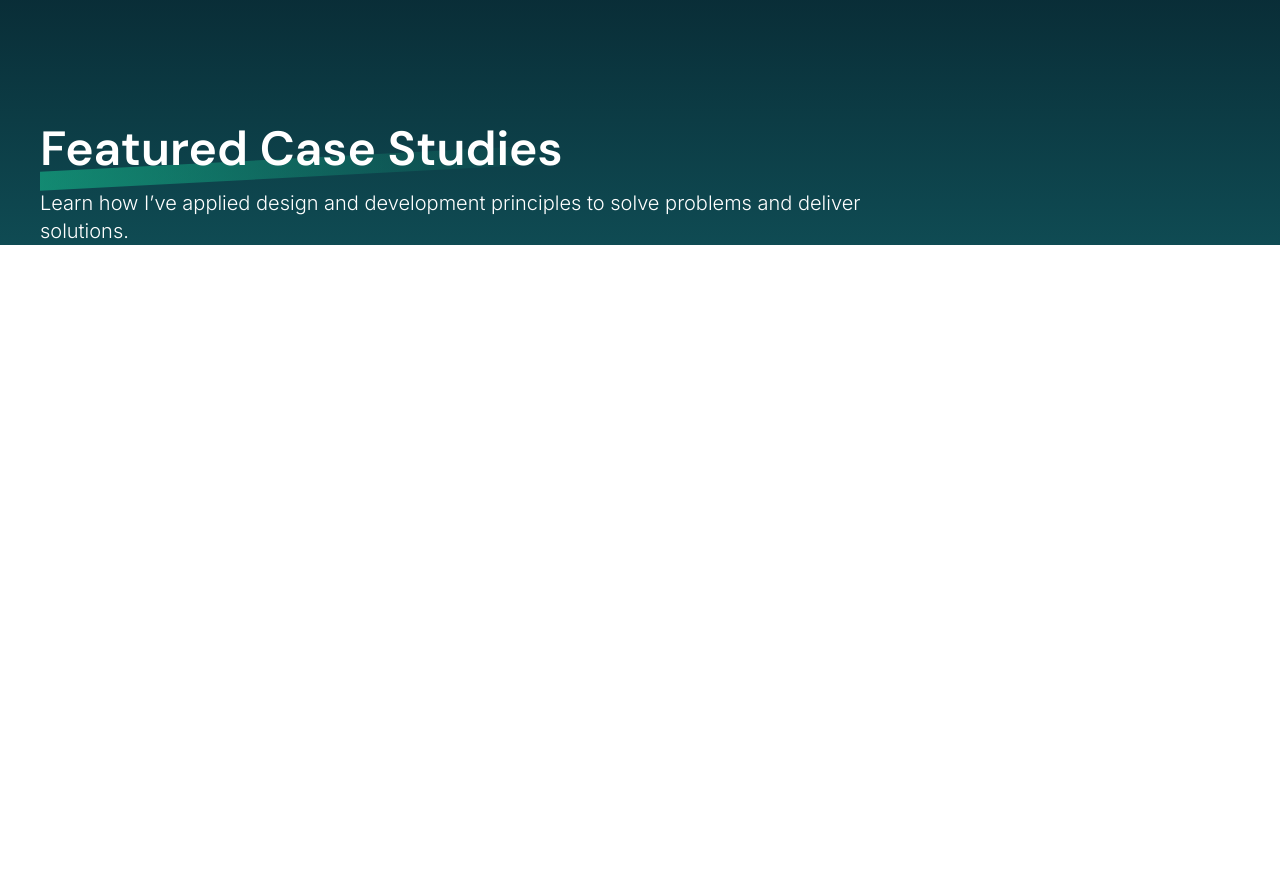
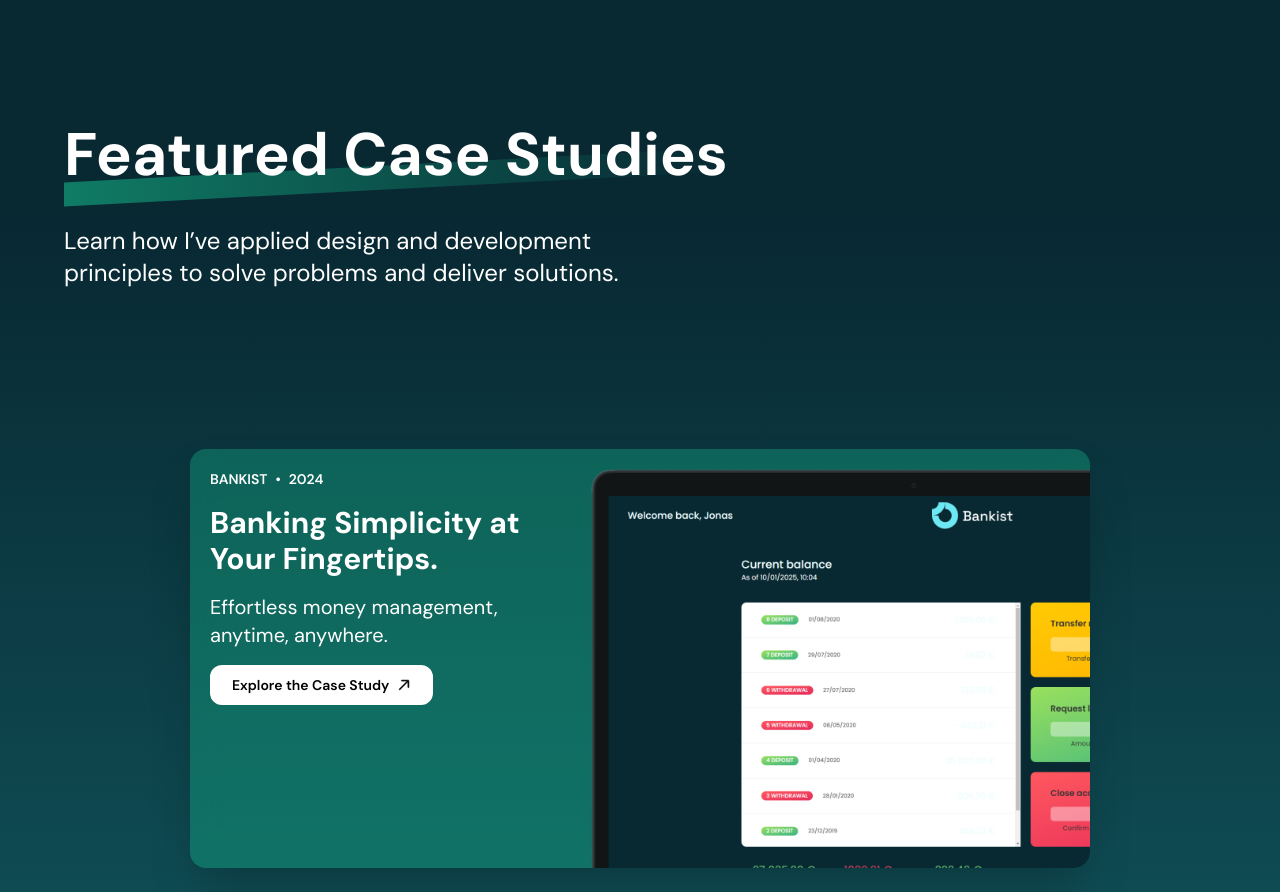
Before and after one commit to riddsep/portfolio-v2, a React (Vite) app: page / in a window 1280 px wide. Shown: the part 1042-1934 px from the top of the page. Before the commit the page ends 1287 px from the top, so only its background shows below. Built offline with nearby package versions, Linux system fonts and the light colour scheme.

Commit message:
feat: projects section

```diff
--- a/src/ui/Hero.jsx
+++ b/src/ui/Hero.jsx
@@ -21,7 +21,7 @@
             growth.
           </span>
         </p>
-        <p className="w-3/4 font-inter text-lg font-light sm:w-[480px] sm:text-xl md:text-3xl">
+        <p className="w-3/4 text-lg font-light sm:w-[480px] sm:text-xl md:text-3xl">
           <span className="font-semibold">1+ year experience </span>
           building responsive interfaces with React.js and Tailwind CSS.
         </p>
--- a/src/ui/Navbar.jsx
+++ b/src/ui/Navbar.jsx
@@ -5,7 +5,7 @@
 function Navbar() {
   const [isOpen, setIsOpen] = useState(false);
   return (
-    <div className="mx-auto flex items-center justify-between px-5 py-5 font-inter text-white sm:px-10 md:w-fit md:justify-center md:gap-5 md:rounded-full md:bg-[rgba(255,255,255,0.15)] md:py-2 md:backdrop-blur-3xl lg:max-w-6xl">
+    <div className="mx-auto flex items-center justify-between px-5 py-5 text-white sm:px-10 md:w-fit md:justify-center md:gap-5 md:rounded-full md:bg-[rgba(255,255,255,0.15)] md:py-2 md:backdrop-blur-3xl lg:max-w-6xl">
       <img src="/logo.svg" alt="logoipsum" className="w-12" />
       <div className="">
         <button
--- a/src/ui/Projects.jsx
+++ b/src/ui/Projects.jsx
@@ -1,22 +1,47 @@
+import { HiArrowUpRight } from "react-icons/hi2";
 import TechnologyIcons from "./TechnologyIcons";
 
 function Projects() {
   return (
-    <div className="bg-gradient2 text-white">
+    <div className="bg-gradient2 pb-6 text-white">
       <div className="mx-auto px-5 pt-24 md:max-w-xl lg:max-w-5xl">
         <h1 className="mb-10 text-center text-2xl md:text-3xl">
           Technologies I Use
         </h1>
         <TechnologyIcons />
       </div>
-      <div className="mt-28 px-5 sm:px-10">
-        <h1 className="highlight mb-4 text-3xl font-semibold md:text-5xl">
+      <div className="mt-28 px-5 sm:px-10 lg:mx-auto lg:max-w-6xl xl:px-0">
+        <h1 className="highlight mb-6 text-3xl font-bold sm:text-4xl md:text-5xl lg:mb-10 lg:text-6xl">
           <span className="relative"> Featured Case Studies</span>
         </h1>
-        <p className="font-inter font-light md:w-3/4 md:text-xl">
+        <p className="mb-40 w-full sm:text-xl md:max-w-[600px] md:text-xl lg:text-2xl">
           Learn how I’ve applied design and development principles to solve
           problems and deliver solutions.
         </p>
+
+        <div className="mx-auto flex flex-col overflow-hidden rounded-2xl bg-[#17CF97]/30 shadow-2xl backdrop-blur-md backdrop:blur-xl md:flex-row lg:max-w-[900px]">
+          <div className="flex shrink-0 flex-col gap-4 p-5 sm:max-w-[400px]">
+            <p className="flex items-center gap-2 text-sm font-semibold">
+              <span>BANKIST</span>
+              &bull;
+              <span>2024</span>
+            </p>
+            <h1 className="text-2xl font-bold sm:text-3xl">
+              Banking Simplicity at Your Fingertips.
+            </h1>
+            <p className="sm:text-xl">
+              Effortless money management, anytime, anywhere.
+            </p>
+            <button className="flex w-fit items-center gap-2 rounded-xl border-2 border-white bg-white px-5 py-2 text-sm font-semibold text-black hover:opacity-80">
+              Explore the Case Study
+              <HiArrowUpRight strokeWidth={1.2} />
+            </button>
+          </div>
+          <img
+            src="MacBook.png"
+            className="ml-auto w-full max-w-[500px] pl-5 md:pl-0 md:pt-5"
+          />
+        </div>
       </div>
     </div>
   );
```
Also changed, not shown: public/MacBook.png (added).
